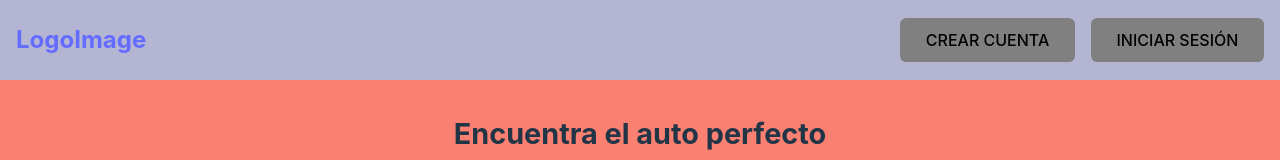
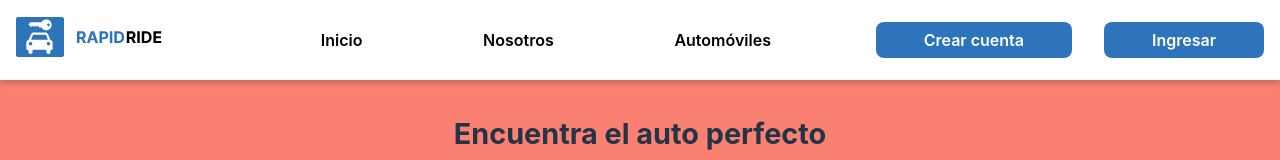
Before and after one commit to AlejandroSosa14/front-end-website, a React (Vite) app: page / in a window 1280 px wide. Shown: the top 160 px of the page. Built offline with nearby package versions, Linux system fonts and the light colour scheme.

Commit message:
Integracipon del Header de acuerdo al diseño figma para desktop+

```diff
--- a/src/App.css
+++ b/src/App.css
@@ -16,3 +16,18 @@
 	display: flex;
 	flex-wrap: nowrap;
 }
+
+.main-btn {
+	display: inline-block;
+	font-size: 1rem;
+	font-weight: 600;
+	padding: 0.4rem 3rem;
+	border-radius: 8px;
+	background-color: var(--main-color);
+	color: white;
+	transition: background-color 0.3s ease-in-out;
+
+	&:hover {
+		background-color: var(--main-color-darken);
+	}
+}
--- a/src/components/headerNav/HeaderNav.module.css
+++ b/src/components/headerNav/HeaderNav.module.css
@@ -4,8 +4,9 @@
 	position: fixed;
 	width: 100%;
 	top: 0;
-	background-color: rgba(200, 200, 200, 0.8);
+	background-color: var(--white);
 	height: var(--header-height);
+	box-shadow: 0 0.2rem 0.4rem rgba(0, 0, 0, 0.2);
 }
 
 .headerNav {
@@ -49,12 +50,14 @@
 	transition: opacity 0.3s ease, transform 0.3s ease;
 
 	@media screen and (min-width: 1024px) {
-		display: initial;
+		position: static;
+		width: 100%;
+		display: flex;
 		opacity: 1;
 		transform: translateX(0);
-		position: static;
 		background-color: transparent;
 		min-height: auto;
+		justify-content: flex-end;
 	}
 }
 
@@ -64,14 +67,30 @@
 	z-index: 1;
 }
 
+.navigationMenu__container {
+	display: flex;
+	flex-direction: column;
+	align-items: center;
+	gap: 2rem;
+
+	@media screen and (min-width: 1024px) {
+		width: 100%;
+		justify-content: space-between;
+		flex-direction: row;
+		align-items: center;
+	}
+}
+
 .navigationMenu__list {
 	display: flex;
 	flex-direction: row;
 	flex-wrap: wrap;
+	flex: 1;
 	gap: 1rem;
 
 	@media screen and (min-width: 1024px) {
 		text-align: initial;
+		justify-content: space-evenly;
 	}
 
 	& li {
@@ -79,23 +98,27 @@
 		text-transform: uppercase;
 
 		& a {
-			display: inline-block;
-			background-color: gray;
-			color: #000;
-			padding: 0.6rem 1.6rem;
+			color: var(--black);
+			font-weight: 600;
 			border-radius: 0.4rem;
 			text-decoration: none;
-			transform: scale(1);
+			text-transform: capitalize;
+			transition: color 0.3s ease-in-out;
 
 			@media screen and (min-width: 1024px) {
-				transition: background-color 0.3s ease-in-out, color 0.3s ease-in-out,
-					transform 0.3s ease-in-out;
 				&:hover {
-					background-color: #000;
-					color: #fff;
-					transform: scale(1.05);
+					color: var(--main-color);
 				}
 			}
 		}
 	}
 }
+
+.navigationMenu__cta {
+	display: flex;
+	gap: 1rem;
+
+	@media screen and (min-width: 1024px) {
+		gap: 2rem;
+	}
+}
--- a/src/components/headerNav/NavigationLogo.jsx
+++ b/src/components/headerNav/NavigationLogo.jsx
@@ -1,7 +1,9 @@
+// import Logo from "../icons/Logo";
+
 const HeaderLogo = () => {
 	return (
 		<a href="/">
-			<h2>LogoImage</h2>
+			<img src="/public/rapidcar-logo.svg" alt="Logo rapidcar" />
 		</a>
 	);
 };
--- a/src/components/headerNav/NavigationMenu.jsx
+++ b/src/components/headerNav/NavigationMenu.jsx
@@ -2,14 +2,30 @@ import styles from "./HeaderNav.module.css";
 
 const HeaderMenu = () => {
 	return (
+		<>
+			{/* Main navigation menu */}
 			<ul className={styles.navigationMenu__list}>
 				<li>
-				<a href="#">Crear cuenta</a>
+					<a href="#">Inicio</a>
 				</li>
 				<li>
-				<a href="#">Iniciar sesión</a>
+					<a href="#">Nosotros</a>
+				</li>
+				<li>
+					<a href="#">Automóviles</a>
 				</li>
 			</ul>
+
+			{/* Call to action buttons */}
+			<div className={styles.navigationMenu__cta}>
+				<a href="#" className={`main-btn ${styles.navigationMenu__button}`}>
+					Crear cuenta
+				</a>
+				<a href="#" className={`main-btn ${styles.navigationMenu__button}`}>
+					Ingresar
+				</a>
+			</div>
+		</>
 	);
 };
 
--- a/src/index.css
+++ b/src/index.css
@@ -12,7 +12,11 @@
 	-webkit-font-smoothing: antialiased;
 	-moz-osx-font-smoothing: grayscale;
 
-	--main-color: #646cff;
+	--white: #ffffff;
+	--black: #000000;
+	--main-color: #2d74ba;
+	--main-color-darken: hsl(210, 61%, 40%);
+	--blue-extra-light: #ecf3f9;
 
 	--container-mw: 1280px;
 	--container-pl: 1rem;
@@ -43,7 +47,7 @@ a {
 body {
 	display: flex;
 	flex-direction: column;
-	background-color: var(--main-color);
+	background-color: white;
 	width: 100%;
 	min-height: 100vh;
 	height: 100%;
```
Also changed, not shown: public/rapidcar-logo.svg (added). Lines whose indentation alone changed are shown as unchanged.
